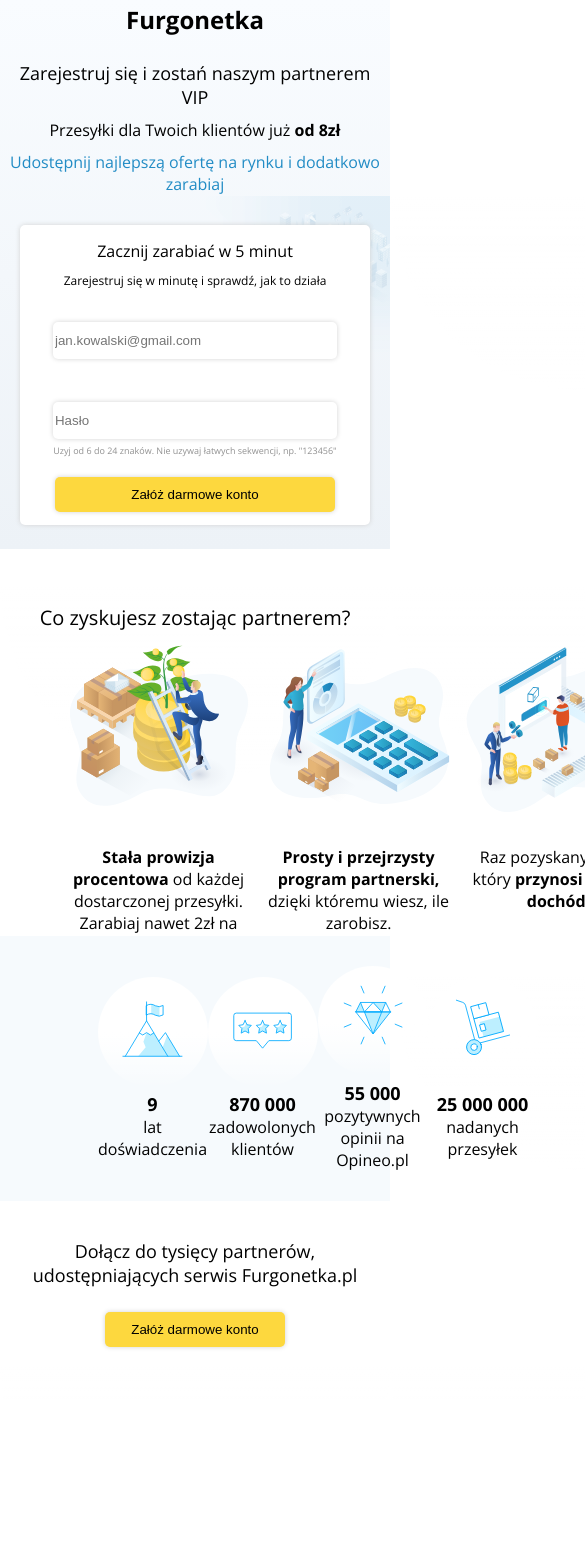
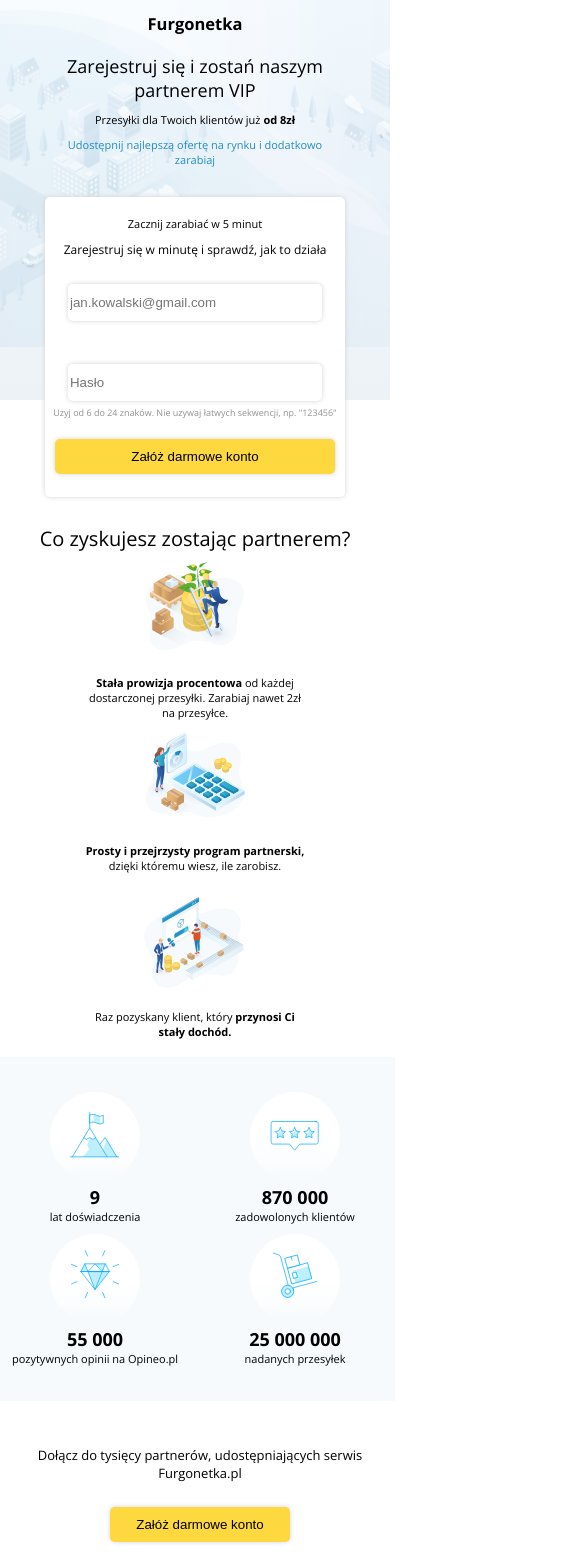
Before and after one commit to ossowskid/FurgonetkaTask, a React (Create React App) app in the folder furonetka/: page / in a window 390 px wide. Shown: the top 1568 px of the page, 585 px wide, since content can reach past the window. Before the commit the page ends 1401 px from the top, so only its background shows below. Built offline with nearby package versions, Linux system fonts and the light colour scheme.

Commit message:
working on rwd

```diff
--- a/furonetka/src/components/Footer.js
+++ b/furonetka/src/components/Footer.js
@@ -3,7 +3,7 @@
     <>
       <footer className="footer">
         <div className="footer__container">
-          <p style={{ fontSize: "18px" }}>
+          <p>
             Dołącz do tysięcy partnerów, udostępniających serwis Furgonetka.pl
           </p>
           <div className="footer__button">
--- a/furonetka/src/components/Main.js
+++ b/furonetka/src/components/Main.js
@@ -54,6 +54,7 @@
           </div>
           <div className="experience">
             <div className="experience__content">
+              <div className="experience__position">
                 <div className="experience__box">
                   <img
                     className="experience__image"
@@ -72,6 +73,8 @@
                   <h4>870 000</h4>
                   <p>zadowolonych klientów</p>
                 </div>
+              </div>
+              <div className="experience__position">
                 <div className="experience__box">
                   <img
                     className="experience__image"
@@ -93,6 +96,7 @@
               </div>
             </div>
           </div>
+        </div>
       </main>
     </>
   );
--- a/furonetka/src/index.css
+++ b/furonetka/src/index.css
@@ -145,8 +145,12 @@
   width: 50%;
 }
 
+.experience__position {
+  display: flex;
+}
+
 .experience__box {
-  width: 150px;
+  width: 50%;
 }
 .experience__box h4 {
   margin: 0;
@@ -169,6 +173,10 @@
   height: 200px;
 }
 
+.footer p {
+  font-size: 18px;
+}
+
 .footer__button {
   padding: 20px;
 }
@@ -189,6 +197,28 @@
       linear-gradient(to top, #edf2f7, #f9fcff);
     background-size: 100%;
   }
+  .container {
+    display: flex;
+    flex-flow: column;
+    justify-content: center;
+    align-items: center;
+    min-width: 992px;
+    max-width: 119px;
+  }
+  .information {
+    display: flex;
+    flex-flow: column;
+    justify-content: center;
+    align-items: center;
+    max-width: 992px;
+    max-height: 1999px;
+    margin-top: 70px;
+  }
+
+  .main {
+    margin-top: 120px;
+  }
+
   .profits {
     display: flex;
     flex-flow: column;
@@ -214,13 +244,20 @@
   }
 
   .experience__content {
+    width: 70%;
+  }
+  .experience__position {
     display: flex;
-    justify-content: space-evenly;
-    align-items: center;
-    width: 80%;
+  }
+
+  .experience__box {
+    width: 50%;
   }
 }
 @media only screen and (min-width: 768px) and (max-width: 991px) {
+  p {
+    font-size: 14px;
+  }
   .header__background {
     display: flex;
     flex-flow: row;
@@ -247,20 +284,26 @@
     min-width: 768px;
     max-width: 991px;
   }
+
   .experience {
-    display: flex;
-    justify-content: center;
     background-color: #f6fafd;
     min-width: 768px;
     max-width: 991px;
-    padding: 30px 0;
   }
 
   .experience__content {
+    align-items: center;
+    min-width: 768px;
+    max-width: 991px;
+  }
+
+  .experience__position {
     display: flex;
-    justify-content: space-evenly;
-    align-items: center;
-    width: 80%;
+    width: 50%;
+  }
+  .experience__box {
+    width: 50%;
+    height: 100%;
   }
 }
 @media only screen and (min-width: 481px) and (max-width: 767px) {
@@ -272,54 +315,35 @@
     flex-flow: row;
     justify-content: center;
     align-items: center;
-    height: 65vh;
+    height: 400px;
     background: url(../src/images/gradient_right.png) top right 40% no-repeat,
       url(../src/images/gradient_left.png) top left 10% no-repeat,
       linear-gradient(to top, #edf2f7, #f9fcff);
     background-size: 300%;
   }
   .container {
-    height: 70vh;
+    display: flex;
+    flex-flow: column;
+    justify-content: center;
+    align-items: center;
     min-width: 481px;
     max-width: 767px;
   }
   .information {
     display: flex;
     flex-flow: column;
-    padding: 25px 0;
-    min-width: 481px;
-    max-width: 767px;
-    height: 300px;
+    justify-content: center;
+    align-items: center;
+    max-width: 300px;
+    max-height: 350px;
+    margin-top: 70px;
   }
   .form {
-    display: flex;
-    flex-flow: column;
-    justify-content: center;
-    align-items: center;
-    margin: 0 auto;
-    background-color: #fff;
     height: 300px;
     width: 300px;
-    box-shadow: 0 0 5px #d3d3d3;
-    border-radius: 5px;
   }
   .form__content {
-    display: flex;
-    flex-flow: column;
-    justify-content: center;
-    align-items: center;
-    width: 300px;
     height: 60px;
-  }
-
-  .form__box {
-    display: flex;
-    flex-flow: column;
-    justify-content: center;
-    align-items: center;
-
-    height: 200px;
-    width: 300px;
   }
 
   .form__inputs {
@@ -359,7 +383,7 @@
     flex-flow: row;
     justify-content: center;
     align-items: center;
-    margin-top: 50px;
+    margin-top: 120px;
   }
 
   .main__content {
@@ -367,7 +391,6 @@
     flex-flow: column;
     justify-content: center;
     align-items: center;
-    width: 100%;
   }
 
   .profits {
@@ -377,25 +400,20 @@
     min-width: 481px;
     max-width: 767px;
   }
+
   .profits__content {
-    display: flex;
     flex-flow: column;
-    justify-content: center;
     align-items: center;
-    min-height: 250px;
-    max-height: 500px;
-    min-width: 481px;
-    max-width: 767px;
-    width: 70%;
   }
+
   .profits__box {
     width: 230px;
     height: 300px;
   }
 
   .profits__image {
-    width: 90px;
-    height: 90px;
+    width: 110px;
+    height: 110px;
   }
 
   .experience {
@@ -409,40 +427,196 @@
 
   .experience__content {
     display: flex;
-    justify-content: space-evenly;
-    align-items: center;
+    justify-content: center;
+    min-width: 481px;
+    max-width: 767px;
+  }
+
+  .experience__position {
+    display: flex;
     width: 50%;
   }
-
   .experience__box {
-    width: 150px;
-  }
-  .experience__box h4 {
-    margin: 0;
-    font-size: 18px;
-  }
-  .experience__box p {
-    margin: 0;
+    width: 50%;
+    height: 100%;
   }
 
   .experience__image {
-    width: 110px;
-    height: 110px;
+    width: 90px;
+    height: 90px;
   }
 
   .footer {
     display: flex;
     justify-content: center;
     align-items: center;
-    width: 100%;
-    height: 200px;
+    min-width: 481px;
+    max-width: 767px;
   }
 
-  .footer__button {
-    padding: 20px;
+  .footer__container {
+    max-width: 400px;
+  }
+  .footer__container p {
+    font-size: 13px;
   }
 
   .footer__btn {
     width: 180px;
   }
 }
+@media only screen and (max-width: 480px) {
+  body {
+    font-size: 11px;
+  }
+  .header__background {
+    display: flex;
+    flex-flow: row;
+    justify-content: center;
+    align-items: center;
+    height: 400px;
+    background: url(../src/images/gradient_right.png) top right 40% no-repeat,
+      url(../src/images/gradient_left.png) top left 10% no-repeat,
+      linear-gradient(to top, #edf2f7, #f9fcff);
+    background-size: 300%;
+  }
+  .container {
+    display: flex;
+    flex-flow: column;
+    justify-content: center;
+    align-items: center;
+    min-width: 400px;
+    max-width: 480px;
+  }
+  .information {
+    display: flex;
+    flex-flow: column;
+    justify-content: center;
+    align-items: center;
+    max-width: 300px;
+    max-height: 350px;
+    margin-top: 70px;
+  }
+  .form {
+    height: 300px;
+    width: 300px;
+  }
+  .form__content {
+    height: 60px;
+  }
+
+  .form__inputs {
+    height: 70px;
+    margin: 5px;
+  }
+
+  .form__error {
+    color: red;
+    font-size: 8px;
+  }
+
+  input {
+    height: 35px;
+    width: 250px;
+    border: none;
+    box-shadow: 0 0 5px #d3d3d3;
+    border-radius: 5px;
+  }
+
+  .btn__submit {
+    border: none;
+    text-decoration: none;
+    width: 80%;
+    height: 35px;
+    background-color: #fdd83e;
+    box-shadow: 0 0 5px #d3d3d3;
+    border-radius: 5px;
+    cursor: pointer;
+  }
+  .btn__submit:hover {
+    background-color: #fff83e;
+  }
+
+  .main {
+    display: flex;
+    flex-flow: row;
+    justify-content: center;
+    align-items: center;
+    margin-top: 120px;
+  }
+
+  .main__content {
+    display: flex;
+    flex-flow: column;
+    justify-content: center;
+    align-items: center;
+  }
+
+  .profits {
+    display: flex;
+    flex-flow: column;
+    align-items: center;
+    min-width: 400px;
+    max-width: 480px;
+  }
+
+  .profits__content {
+    flex-flow: column;
+    align-items: center;
+  }
+
+  .profits__box {
+    width: 230px;
+    height: 300px;
+  }
+
+  .profits__image {
+    width: 110px;
+    height: 110px;
+  }
+
+  .experience {
+    min-width: 400px;
+    max-width: 480px;
+  }
+
+  .experience__content {
+    display: flex;
+    flex-flow: column;
+    justify-content: center;
+  }
+
+  .experience__position {
+    display: flex;
+    margin: 5px;
+    width: 400px;
+  }
+  .experience__box {
+    width: 50%;
+    height: 100%;
+  }
+
+  .experience__image {
+    width: 90px;
+    height: 90px;
+  }
+
+  .footer {
+    display: flex;
+    justify-content: center;
+    align-items: center;
+    min-width: 400px;
+    max-width: 480px;
+  }
+
+  .footer__container {
+    max-width: 400px;
+  }
+  .footer__container p {
+    font-size: 13px;
+  }
+
+  .footer__btn {
+    width: 180px;
+  }
+}
```
Lines whose indentation alone changed are shown as unchanged.
